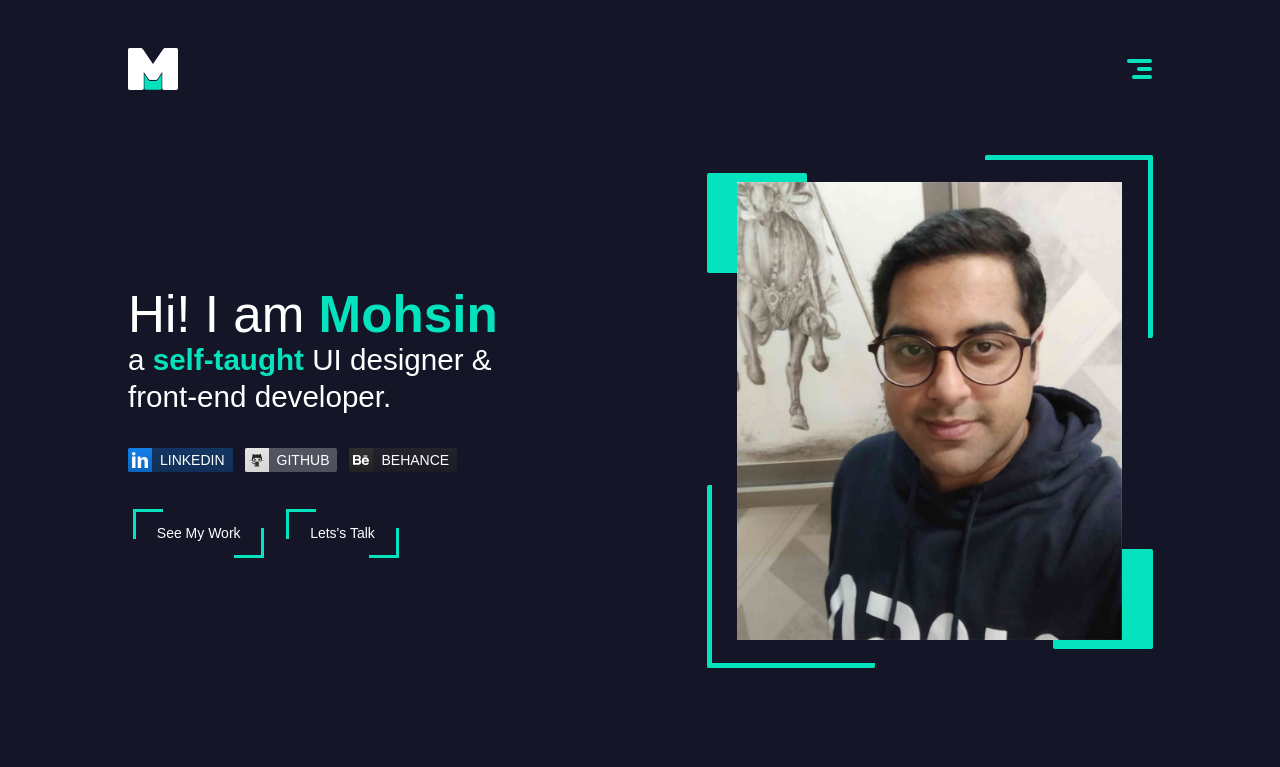
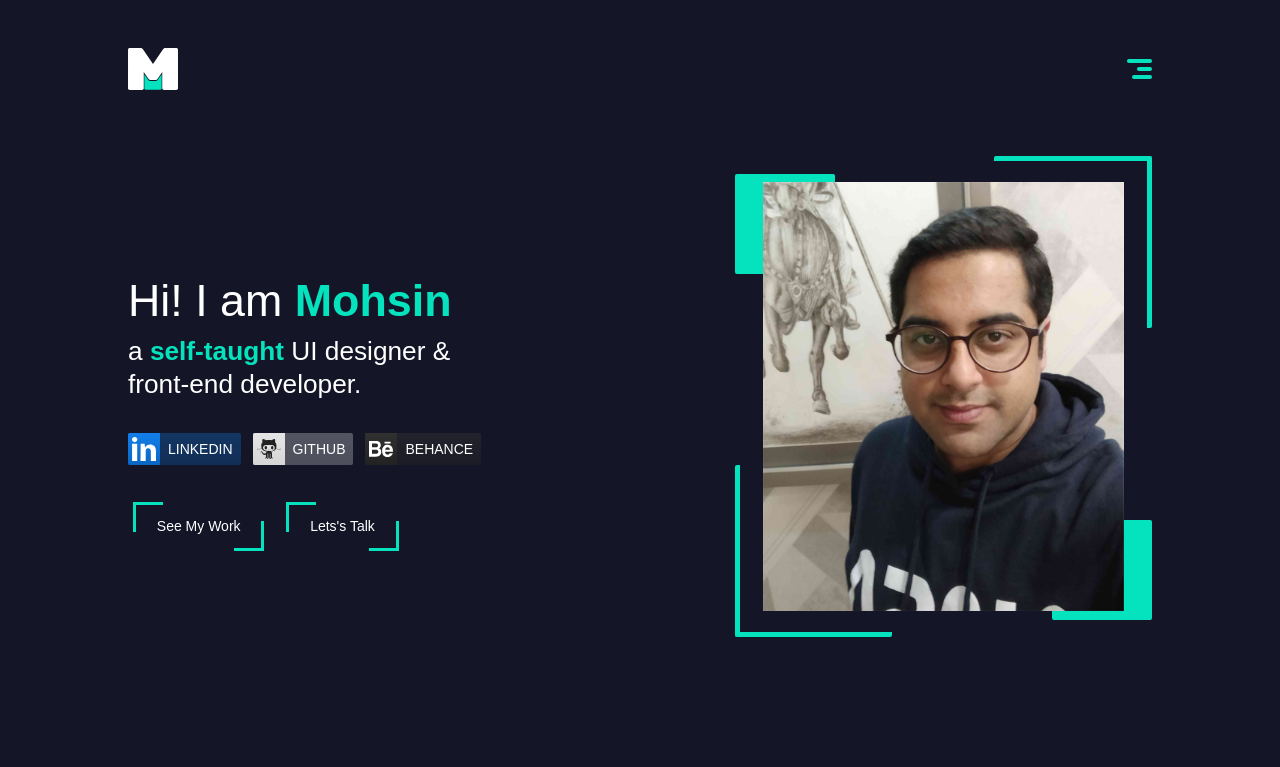
Before and after one commit to MMohsin737/portfolio-site, a React (Create React App) app: page / in a window 1280 px wide. Shown: the top 767 px of the page. Built offline with nearby package versions, Linux system fonts and the light colour scheme.

Commit message:
(30-01-2022)

```diff
--- a/src/components/sections/hero/Hero.js
+++ b/src/components/sections/hero/Hero.js
@@ -48,14 +48,14 @@ const Hero = ({ sectionID, children }) => {
                 key="extSocioIconLink1"
                 initial="hidden"
                 animate={controls}
-                transition={{ delay: 1.8, type: "spring", duration: 1.8 }}
+                transition={{ delay: 1.5, type: "spring", duration: 2 }}
                 variants={{
                   visible: { opacity: 1, x: 0 },
                   hidden: { opacity: 0, x: -10 },
                 }}
               >
                 <SocialIcon
-                  styleClasses={`w-6 h-6`}
+                  styleClasses={`xl:w-8 w-6 xl:h-8 h-6`}
                   styleSpacing={`mr-3`}
                   type="LinkedIn"
                   linkToProfile={
@@ -68,14 +68,14 @@ const Hero = ({ sectionID, children }) => {
                 key="extSocioIconLink2"
                 initial="hidden"
                 animate={controls}
-                transition={{ delay: 2, type: "spring", duration: 1.8 }}
+                transition={{ delay: 1.8, type: "spring", duration: 2 }}
                 variants={{
                   visible: { opacity: 1, x: 0 },
                   hidden: { opacity: 0, x: -10 },
                 }}
               >
                 <SocialIcon
-                  styleClasses={`w-6 h-6`}
+                  styleClasses={`xl:w-8 w-6 xl:h-8 h-6`}
                   styleSpacing={`mr-3`}
                   type="GitHub"
                   linkToProfile={"https://github.com/MMohsin737"}
@@ -86,14 +86,14 @@ const Hero = ({ sectionID, children }) => {
                 key="extSocioIconLink3"
                 initial="hidden"
                 animate={controls}
-                transition={{ delay: 2.2, type: "spring", duration: 1.8 }}
+                transition={{ delay: 2.2, type: "spring", duration: 2 }}
                 variants={{
                   visible: { opacity: 1, x: 0 },
                   hidden: { opacity: 0, x: -10 },
                 }}
               >
                 <SocialIcon
-                  styleClasses={`w-6 h-6`}
+                  styleClasses={`xl:w-8 w-6 xl:h-8 h-6`}
                   styleSpacing={``}
                   type="Behance"
                   linkToProfile={"https://www.behance.net/muhammadmohsin6"}
@@ -109,7 +109,7 @@ const Hero = ({ sectionID, children }) => {
               key="CTABTN2"
               initial="hidden"
               animate={controls}
-              transition={{ delay: 2.4, type: "spring", duration: 1.8 }}
+              transition={{ delay: 2.5, type: "spring", duration: 2 }}
               variants={{
                 visible: { scale: 1 },
                 hidden: { scale: 0 },
@@ -126,7 +126,7 @@ const Hero = ({ sectionID, children }) => {
               key="CTABTN2"
               initial="hidden"
               animate={controls}
-              transition={{ delay: 2.8, type: "spring", duration: 1.8 }}
+              transition={{ delay: 2.8, type: "spring", duration: 2 }}
               variants={{
                 visible: { scale: 1 },
                 hidden: { scale: 0 },
@@ -147,9 +147,9 @@ const Hero = ({ sectionID, children }) => {
           transition={{ type: "spring", duration: 1.3 }}
           variants={{
             visible: { opacity: 1, scale: 1 },
-            hidden: { opacity: 0, scale: 0.75 },
+            hidden: { opacity: 0, scale: 0 },
           }}
-          className={`lg:w-full md:w-2/5 w-9/12 lg:pb-0 mb-10 lg:mx-0 mx-auto p-3`}
+          className={`xl:w-3/5 lg:w-full md:w-2/5 w-9/12 lg:pb-0 mb-10 lg:mx-0 mx-auto p-3`}
         >
           <div className={`xl:w-4/6 lg:w-4/5 w-full lg:ml-auto`}>
             <HeroImage imageSrc={image} />
--- a/src/components/ui/cta-btn-v1/CtaBtnV1.module.css
+++ b/src/components/ui/cta-btn-v1/CtaBtnV1.module.css
@@ -56,7 +56,7 @@
 
 .mainBtnDiv .btnV1 {
   padding: 0.5em 1.2em;
-  font-size: 14px;
+  font-size: 18px;
   font-weight: 400;
   background-color: var(--darkColor);
   color: #ffffff;
@@ -64,3 +64,9 @@
   cursor: pointer;
   font-family: inherit;
 }
+
+@media screen and (max-width: 1440px) {
+  .mainBtnDiv .btnV1 {
+    font-size: 14px;
+  }
+}
--- a/src/components/ui/hero-text-content/HeroTextContent.js
+++ b/src/components/ui/hero-text-content/HeroTextContent.js
@@ -25,7 +25,7 @@ const HeroTextConent = () => {
       <motion.h1
         initial="hidden"
         animate={controls}
-        transition={{ delay: 1.2, type: "spring", duration: 2 }}
+        transition={{ delay: 0.5, type: "spring", duration: 2 }}
         variants={animVariants}
         className={`${classes.mainTitle} text-white font-light lg:text-left text-center`}
       >
@@ -37,7 +37,7 @@ const HeroTextConent = () => {
       <motion.h3
         initial="hidden"
         animate={controls}
-        transition={{ delay: 1.4, type: "spring", duration: 2 }}
+        transition={{ delay: 0.8, type: "spring", duration: 2 }}
         variants={animVariants}
         className={`${classes.subTitle} leading-tight lg:text-left text-center text-white font-light`}
       >
@@ -49,7 +49,7 @@ const HeroTextConent = () => {
         <motion.span
           initial="hidden"
           animate={controls}
-          transition={{ delay: 1.6, type: "spring", duration: 2 }}
+          transition={{ delay: 1.2, type: "spring", duration: 2 }}
           variants={animVariants}
           className={`block w-full`}
         >
--- a/src/components/ui/hero-text-content/HeroTextContent.module.css
+++ b/src/components/ui/hero-text-content/HeroTextContent.module.css
@@ -6,15 +6,24 @@
 
 .mainTitle {
   width: max-content;
-  font-size: 3.2em;
+  font-size: 4.4em;
   margin-bottom: 0px;
-  line-height: 55px;
-  /* line-height: 42px; */
+  line-height: 70px;
 }
 
 .subTitle {
   width: max-content;
-  font-size: 1.85em;
+  font-size: 2.55em;
+}
+
+@media screen and (max-width: 1440px) {
+  .mainTitle {
+    font-size: 2.8em;
+  }
+
+  .subTitle {
+    font-size: 1.64em;
+  }
 }
 
 @media screen and (max-width: 1024px) {
```
